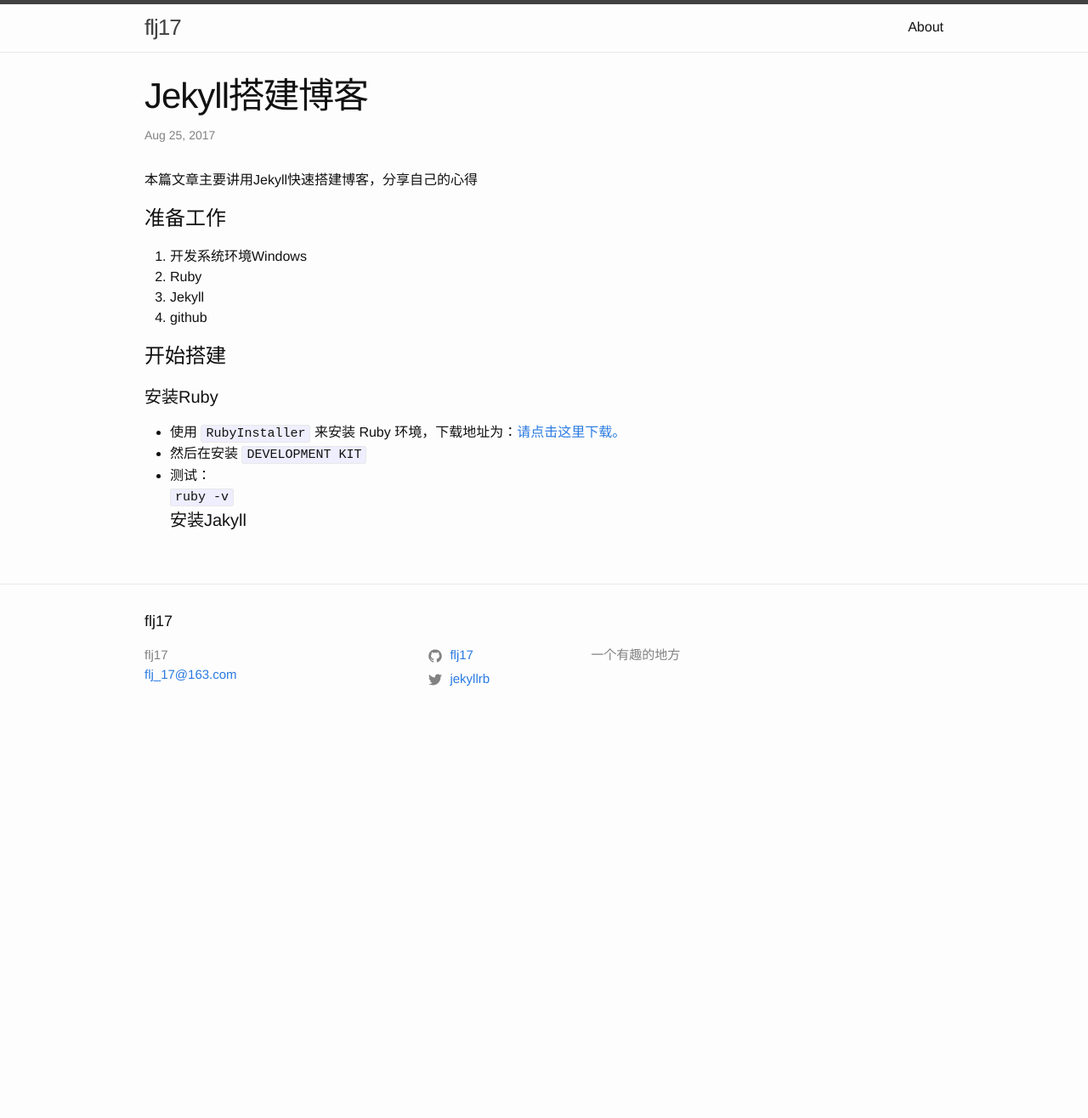
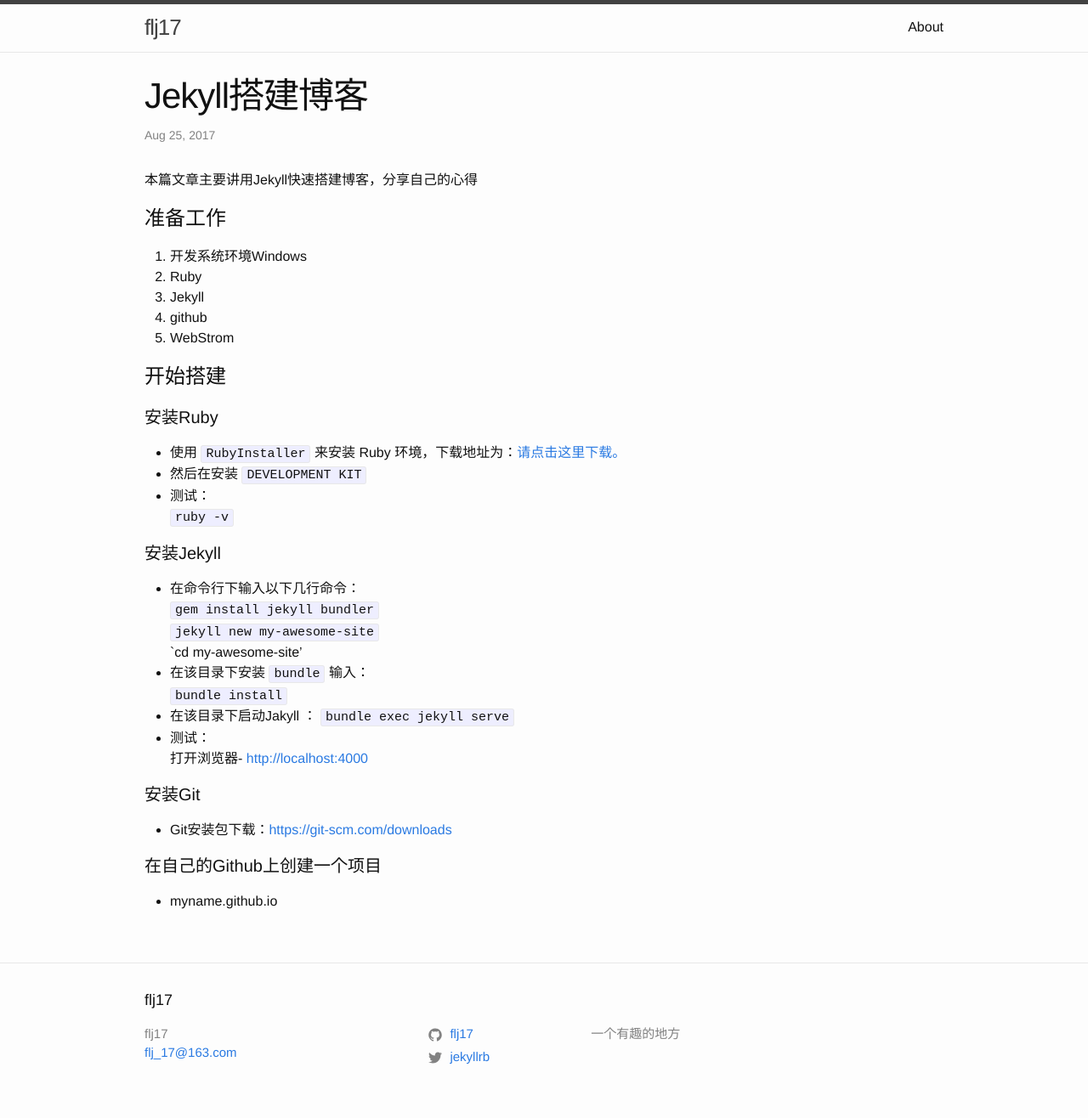
Before and after one commit to flj17/flj17.github.io, a Jekyll site: the page built from _posts/2017-08-25-Jekyll搭建博客.markdown, in a window 1280 px wide. Shown: the whole page at 85% size. Built offline with Jekyll 4.4.1, drawn with Linux system fonts in a browser that asks for light colours; before the commit the page ends 900 px from its top, so only the background shows below that.

Commit message:
添加内容

```diff
--- a/_layouts/home.html
+++ b/_layouts/home.html
@@ -8,7 +8,7 @@ layout: default
 
     </div>
 
-  <h1 class="page-heading">Posts</h1>
+  <h1 class="page-heading">文章</h1>
 
   {{ content }}
 
--- a/_posts/2017-08-25-Jekyll搭建博客.markdown
+++ b/_posts/2017-08-25-Jekyll搭建博客.markdown
@@ -10,10 +10,28 @@ categories: jekyll update
 2. Ruby
 3. Jekyll
 4. github
+5. WebStrom
 
 # 开始搭建
 #### 安装Ruby
 * 使用 `RubyInstaller` 来安装 Ruby 环境，下载地址为：[请点击这里下载。](https://rubyinstaller.org/downloads/)
 * 然后在安装 `DEVELOPMENT KIT`
 * 测试：<br /> `ruby -v`
-#### 安装Jakyll
+
+#### 安装Jekyll
+* 在命令行下输入以下几行命令：<br />
+ `gem install jekyll bundler` <br />
+ `jekyll new my-awesome-site` <br />
+ `cd my-awesome-site' <br />
+* 在该目录下安装 `bundle` 输入：<br />
+ `bundle install`
+* 在该目录下启动Jakyll ：
+ `bundle exec jekyll serve` <br />
+* 测试：<br />
+打开浏览器- [http://localhost:4000](http://localhost:4000)
+
+#### 安装Git
+* Git安装包下载：[https://git-scm.com/downloads](https://git-scm.com/downloads)
+
+#### 在自己的Github上创建一个项目
+* myname.github.io
--- a/_sass/minima/_layout.scss
+++ b/_sass/minima/_layout.scss
@@ -173,6 +173,7 @@
 .cover{
   width: 100%;
   height: 400px;
+
   background-color: #555;
 }
 
```
